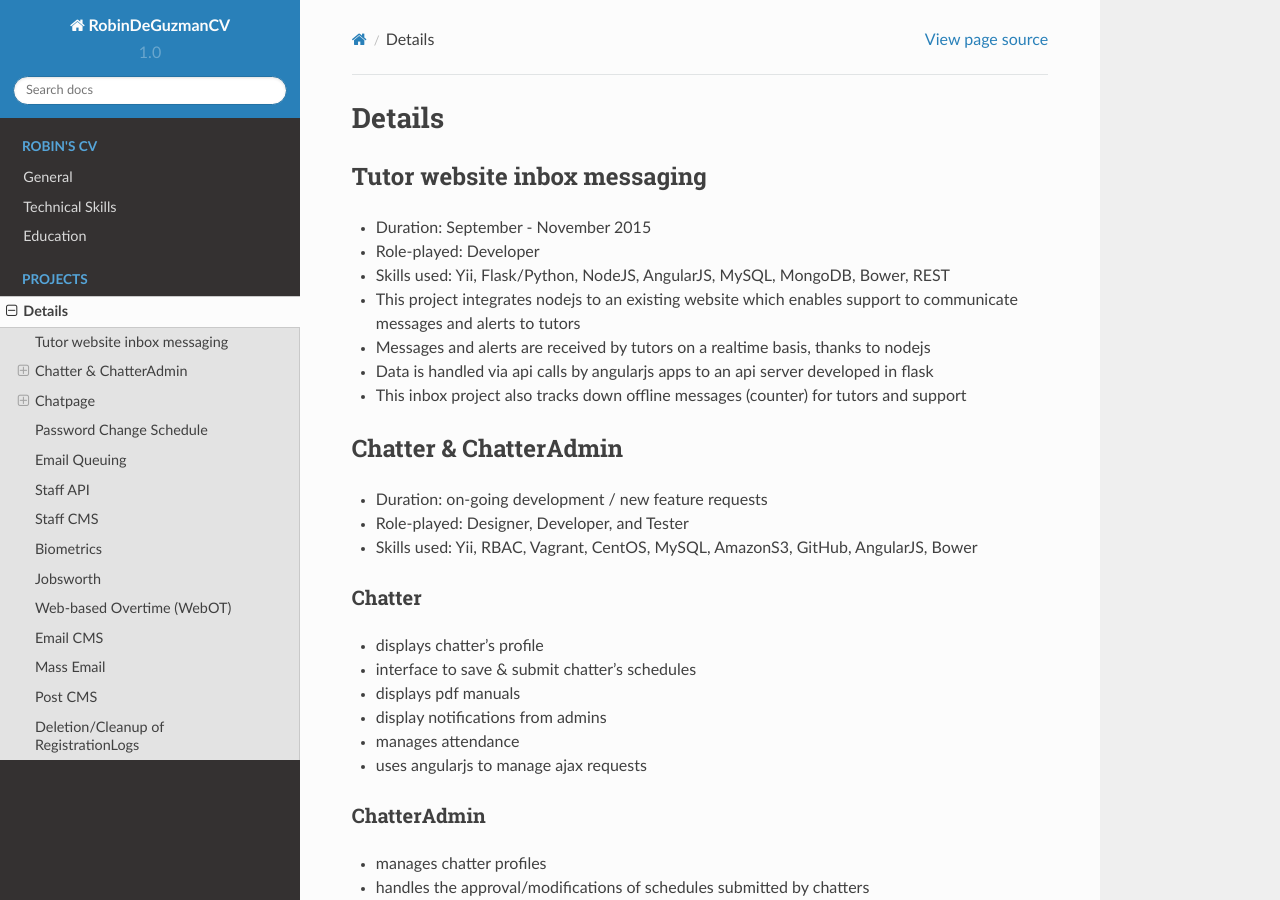
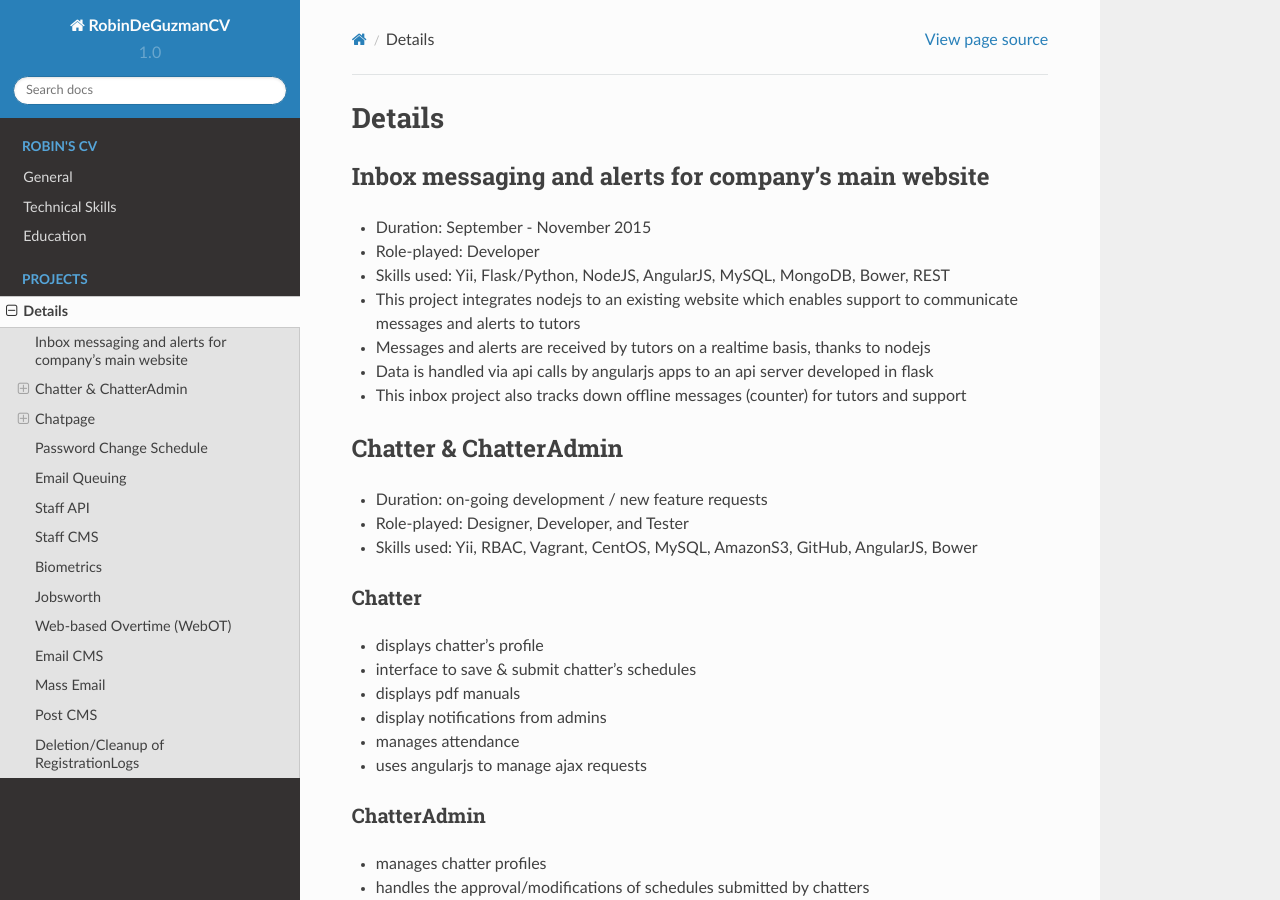
Before and after one commit to rfdeguzman21/rfdeguzman.github.io, a Sphinx documentation site: the page built from docs/projects.rst, in a window 1280 px wide and 900 px high. Built offline with Sphinx 7.4.7 and the Read the Docs theme 2.0.0, drawn with Linux system fonts in a browser that asks for light colours.

Commit message:
Update projects.rst

```diff
--- a/docs/projects.rst
+++ b/docs/projects.rst
@@ -1,8 +1,8 @@
 Details
 =======
 
-Tutor website inbox messaging
------------------------------
+Inbox messaging and alerts for company's main website
+-----------------------------------------------------
 
 - Duration: September - November 2015
 - Role-played: Developer
```
